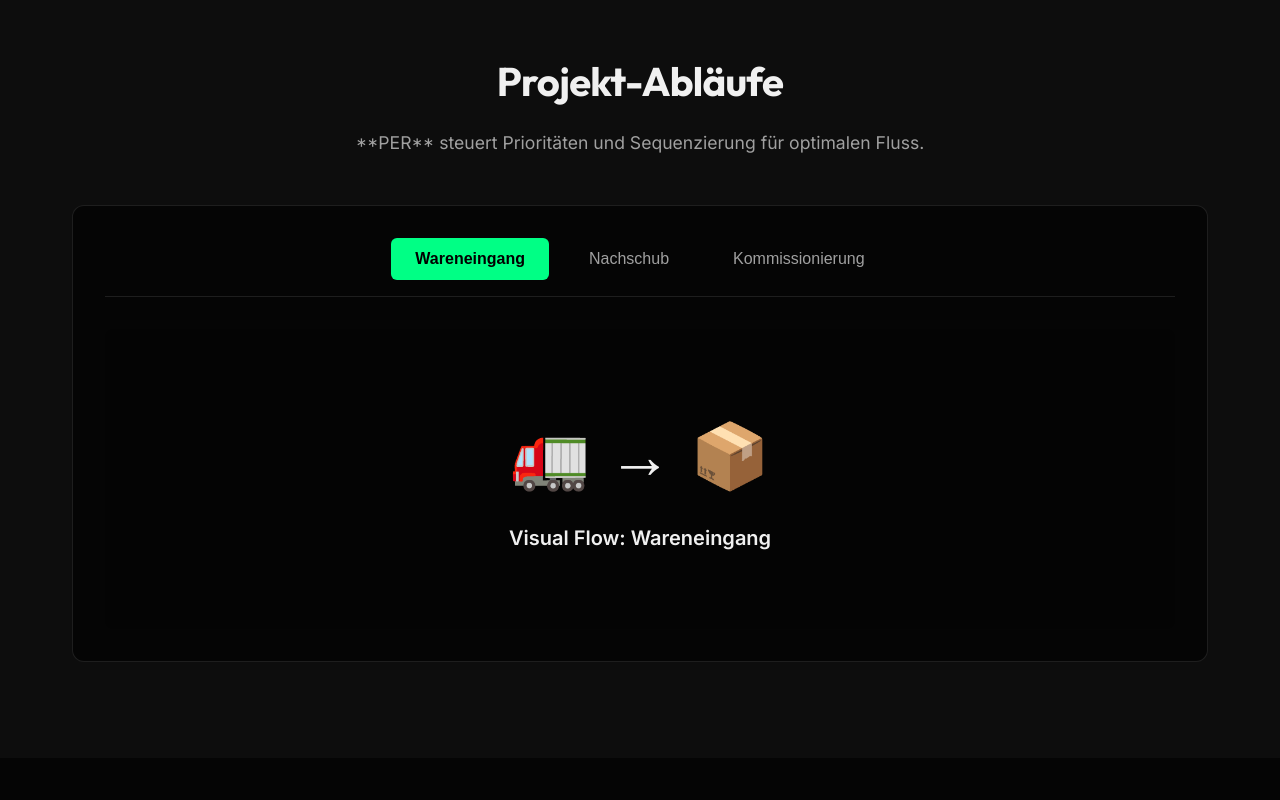
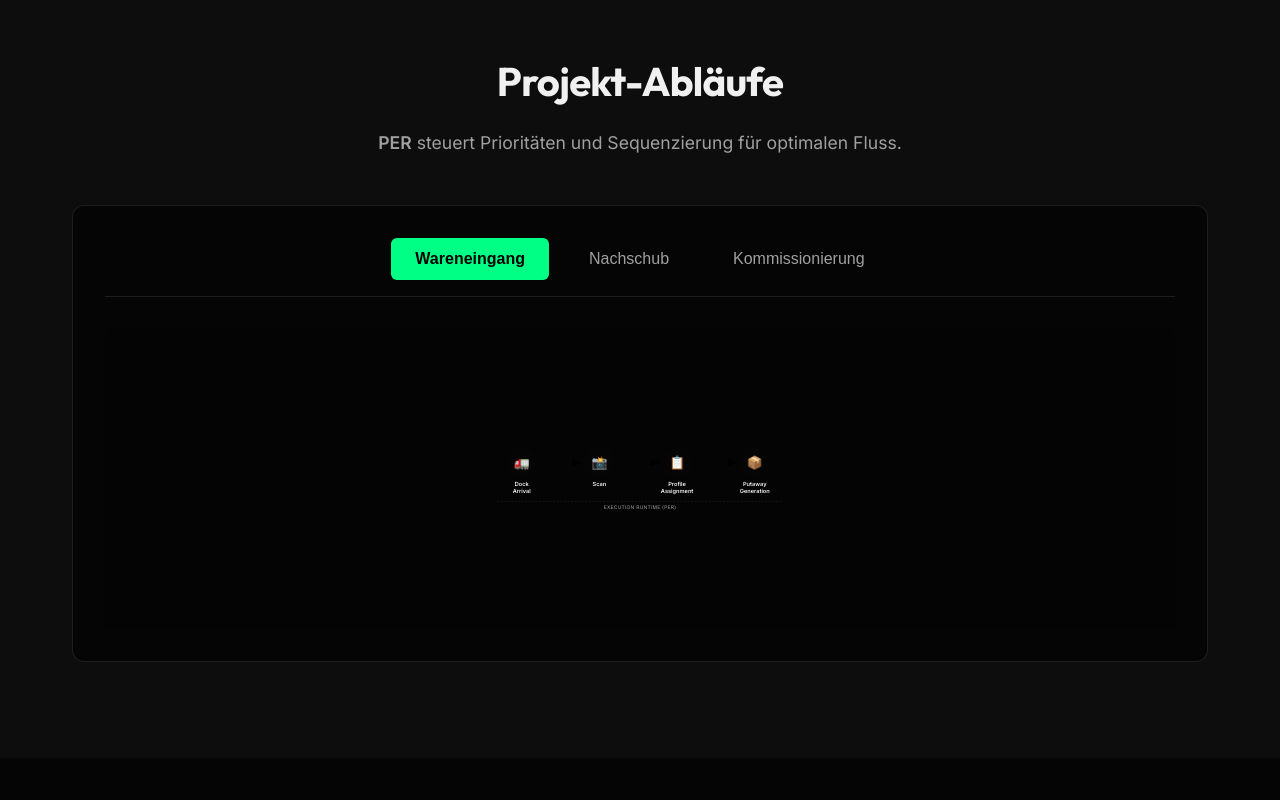
Before and after one commit to zuchowskimarek-dotcom/bss-logisq-website, a Next.js app: page /de in a window 1280 px wide. Shown: the part 3000-3800 px from the top of the page. Built offline with nearby package versions, Linux system fonts and the light colour scheme.

Commit message:
release: 0.4.0 (Sharpened Benefits & Flow-only Playbooks)

```diff
--- a/package.json
+++ b/package.json
@@ -1,6 +1,6 @@
 {
   "name": "bss-logisq-website",
-  "version": "0.3.0",
+  "version": "0.4.0",
   "private": true,
   "scripts": {
     "dev": "next dev",
@@ -11,6 +11,7 @@
   "dependencies": {
     "lucide-react": "^0.562.0",
     "next": "16.1.4",
+    "next-themes": "^0.4.6",
     "react": "19.2.3",
     "react-dom": "19.2.3"
   },
--- /dev/null
+++ b/src/components/home/PlaybookDiagram.tsx
@@ -0,0 +1,91 @@
+import React from 'react';
+import { useTheme } from 'next-themes';
+
+interface PlaybookDiagramProps {
+    type: 'inbound' | 'replenishment' | 'picking';
+}
+
+export default function PlaybookDiagram({ type }: PlaybookDiagramProps) {
+    // Shared styles
+    const strokeColor = "var(--color-outline)";
+    const textColor = "var(--color-text-main)";
+    const highlightColor = "var(--color-kinetic)";
+    const railColor = "var(--color-border)";
+
+    const renderFlow = () => {
+        switch (type) {
+            case 'inbound':
+                return (
+                    <g transform="translate(50, 50)">
+                        <Step x={0} label="Dock Arrival" icon="🚛" />
+                        <Arrow x={110} />
+                        <Step x={220} label="Scan" icon="📸" />
+                        <Arrow x={330} />
+                        <Step x={440} label="Profile Assignment" icon="📋" />
+                        <Arrow x={550} />
+                        <Step x={660} label="Putaway Generation" icon="📦" />
+                    </g>
+                );
+            case 'replenishment':
+                return (
+                    <g transform="translate(50, 50)">
+                        <Step x={0} label="Low Stock Event" icon="📉" />
+                        <Arrow x={110} />
+                        <Step x={220} label="Task Prioritization" icon="⚡" />
+                        <Arrow x={330} />
+                        <Step x={440} label="Retrieval" icon="🏗️" />
+                        <Arrow x={550} />
+                        <Step x={660} label="Restock" icon="📥" />
+                    </g>
+                );
+            case 'picking':
+                return (
+                    <g transform="translate(50, 50)">
+                        <Step x={0} label="Order Received" icon="🛒" />
+                        <Arrow x={110} />
+                        <Step x={220} label="Wave Grouping" icon="🌊" />
+                        <Arrow x={330} />
+                        <Step x={440} label="Pick Task" icon="🤏" />
+                        <Arrow x={550} />
+                        <Step x={660} label="Consolidation" icon="📦" />
+                    </g>
+                );
+        }
+    };
+
+    return (
+        <svg viewBox="0 0 850 250" style={{ width: '100%', height: 'auto', maxHeight: '350px' }}>
+            <defs>
+                <marker id="arrowhead" markerWidth="10" markerHeight="7" refX="9" refY="3.5" orient="auto">
+                    <polygon points="0 0, 10 3.5, 0 7" fill="var(--color-outline)" />
+                </marker>
+            </defs>
+            {/* Execution Runtime Rail */}
+            <line x1="20" y1="200" x2="830" y2="200" stroke={railColor} strokeWidth="2" strokeDasharray="5,5" />
+            <text x="425" y="220" textAnchor="middle" fill="var(--color-text-dim)" fontSize="14" letterSpacing="0.05em">
+                EXECUTION RUNTIME (PER)
+            </text>
+
+            {/* Flow Elements */}
+            {renderFlow()}
+        </svg>
+    );
+}
+
+const Step = ({ x, label, icon }: { x: number; label: string; icon: string }) => (
+    <g transform={`translate(${x}, 0)`}>
+        <circle cx="40" cy="40" r="45" fill="var(--color-bg)" stroke="var(--color-outline)" strokeWidth="3" />
+        <text x="40" y="52" textAnchor="middle" fontSize="36">{icon}</text>
+        <text x="40" y="105" textAnchor="middle" fill="var(--color-text-main)" fontSize="16" fontWeight="600">
+            {label.split(' ').map((line, i) => (
+                <tspan x="40" dy={i === 0 ? 0 : 20} key={i}>{line}</tspan>
+            ))}
+        </text>
+    </g>
+);
+
+const Arrow = ({ x }: { x: number }) => (
+    <g transform={`translate(${x}, 40)`}>
+        <line x1="0" y1="0" x2="100" y2="0" stroke="var(--color-outline)" strokeWidth="3" markerEnd="url(#arrowhead)" />
+    </g>
+);
--- a/src/components/home/ProjectPlaybooks.tsx
+++ b/src/components/home/ProjectPlaybooks.tsx
@@ -2,6 +2,8 @@
 
 import { useState } from 'react';
 import styles from './ProjectPlaybooks.module.css';
+import PlaybookDiagram from './PlaybookDiagram';
+import RichText from '@/components/common/RichText';
 
 interface ProjectPlaybooksProps {
     dict: {
@@ -27,7 +29,7 @@ export default function ProjectPlaybooks({ dict }: ProjectPlaybooksProps) {
             <div className={`container ${styles.container}`}>
                 <div className={styles.header}>
                     <h2 className={styles.title}>{dict.title}</h2>
-                    <p className={styles.narrative}>{dict.narrative}</p>
+                    <RichText text={dict.narrative} className={styles.narrative} />
                 </div>
 
                 <div className={styles.interface}>
@@ -45,17 +47,7 @@ export default function ProjectPlaybooks({ dict }: ProjectPlaybooksProps) {
 
                     <div className={styles.viewport}>
                         <div className={styles.slideContent}>
-                            {/* Visual Placeholder for the requested Graphic/Carousel */}
-                            <div className={`${styles.visual} ${styles[activeTab]}`}>
-                                <div className={styles.placeholderLabel}>
-                                    {activeTab === 'inbound' && '🚛 → 📦'}
-                                    {activeTab === 'replenishment' && '📦 → 🏭'}
-                                    {activeTab === 'picking' && '🏭 → 🚚'}
-                                </div>
-                                <div className={styles.placeholderText}>
-                                    Visual Flow: {tabs.find(t => t.id === activeTab)?.label}
-                                </div>
-                            </div>
+                            <PlaybookDiagram type={activeTab} />
                         </div>
                     </div>
                 </div>
--- a/src/dictionaries/de.json
+++ b/src/dictionaries/de.json
@@ -175,9 +175,9 @@
         "title3": "Operative Klarheit",
         "desc3": "Transparenz über Prioritäten, Ausführungsstatus und Abhängigkeiten im laufenden Betrieb.",
         "title4": "Investitionssicherheit",
-        "desc4": "Stabile Systemstruktur bei gleichzeitiger Weiterentwicklung einzelner Module.",
+        "desc4": "Automatisierungshardware überdauert Softwarezyklen, da die Ausführungssemantik stabil bleibt.",
         "title5": "Echte Modularität",
-        "desc5": "Austausch oder Erweiterung von Modulen ohne Bruch in der Ausführung."
+        "desc5": "Neue Technologien lassen sich ohne Nebenwirkungen integrieren, da Änderungen nicht in das Ausführungsverhalten durchsickern."
     },
     "digitalTwinRepositioned": {
         "title": "Transparenz in der Planungsphase (optional)",
--- a/src/dictionaries/en.json
+++ b/src/dictionaries/en.json
@@ -175,9 +175,9 @@
         "title3": "Operational Clarity",
         "desc3": "Clear visibility into priorities, execution state, and dependencies during operation.",
         "title4": "Investment Protection",
-        "desc4": "System structure remains stable while individual modules evolve.",
+        "desc4": "Automation hardware outlasts software cycles because execution semantics remain stable.",
         "title5": "True Modularity",
-        "desc5": "Modules can be replaced or extended without breaking execution consistency."
+        "desc5": "New technologies integrate without side effects because changes do not leak into execution behavior."
     },
     "digitalTwinRepositioned": {
         "title": "Design-time transparency (optional)",
```
